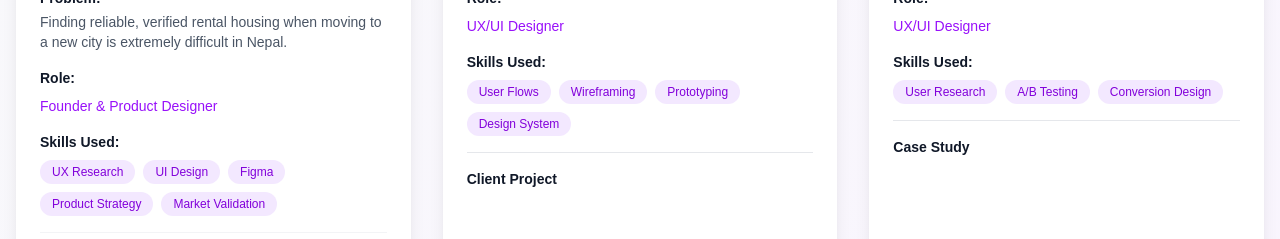
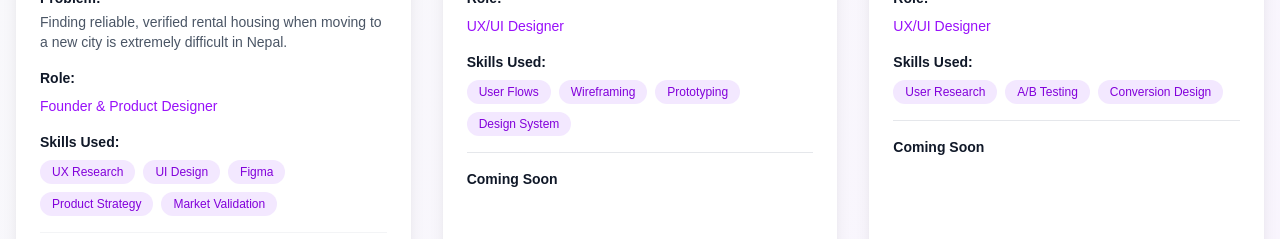
Before and after one commit to Prakas-sys/prakash-portfolio, a Next.js app: page / in a window 1280 px wide. Shown: the part 2280-2519 px from the top of the page. Built offline with nearby package versions, Linux system fonts and the light colour scheme.

Commit message:
Update projects: rename to KHOZNA-webapp and set remaining to Coming Soon

```diff
--- a/components/Projects.tsx
+++ b/components/Projects.tsx
@@ -1,7 +1,7 @@
 export default function Projects() {
   const projects = [
     {
-      title: "KHOZAN",
+      title: "KHOZNA-webapp",
       subtitle: "Renting App for Nepal",
       description: "Making renting in Nepal simple and trustworthy with verified listings, real availability, and a smooth platform for tenants and landlords.",
       problem: "Finding reliable, verified rental housing when moving to a new city is extremely difficult in Nepal.",
@@ -25,7 +25,7 @@ export default function Projects() {
       description: "Designed intuitive dashboard for Nepal-based SaaS startup helping small businesses manage inventory.",
       role: "UX/UI Designer",
       skills: ["User Flows", "Wireframing", "Prototyping", "Design System"],
-      status: "Client Project",
+      status: "Coming Soon",
       color: "from-blue-500 to-cyan-500"
     },
     {
@@ -34,7 +34,7 @@ export default function Projects() {
       description: "Redesigned checkout flow for local e-commerce site, improving conversion rate by reducing friction points.",
       role: "UX/UI Designer",
       skills: ["User Research", "A/B Testing", "Conversion Design"],
-      status: "Case Study",
+      status: "Coming Soon",
       color: "from-green-500 to-teal-500"
     }
   ]
```
